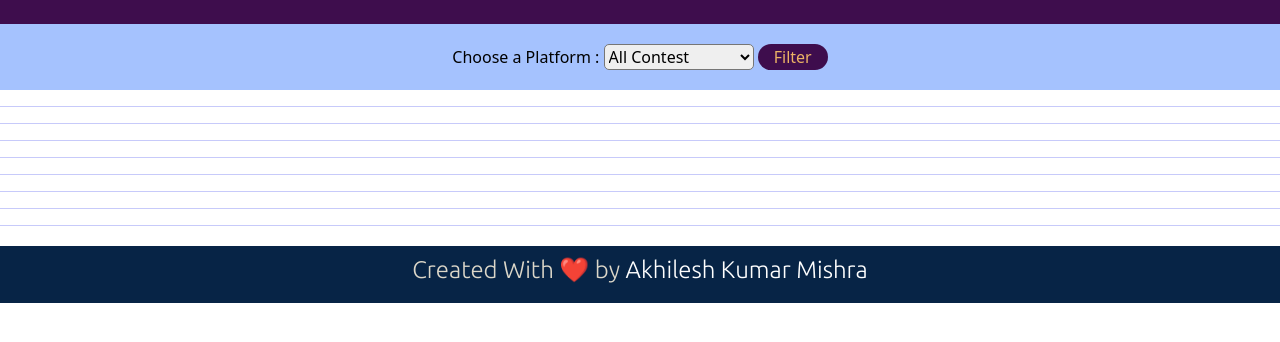
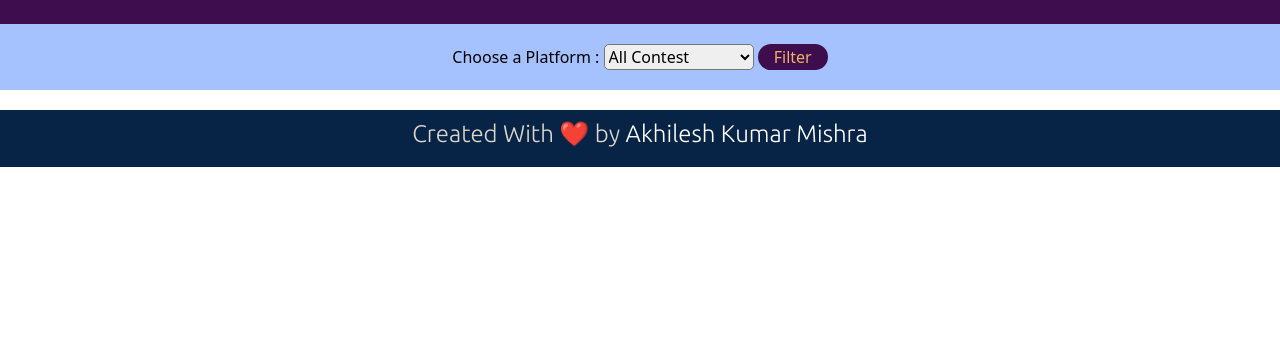
Before and after one commit to PCON-Hacktoberfest-2022/ClockSet-v1, a website with bundled scripts: page index.html in a window 1280 px wide. Shown: the part 76-418 px from the top of the page. Built offline with nearby package versions, Linux system fonts and the light colour scheme; no server answers; files whose address does not match are found by name; a web font is replaced by a local one.

Commit message:
ui: unnessary hr

```diff
--- a/index.html
+++ b/index.html
@@ -71,22 +71,13 @@
       <button id="btn">Filter</button>
     </div>
 
-    <hr />
     <div style="display: block" id="container-leetcode"></div>
-    <hr />
     <div style="display: block" id="container-codeforces"></div>
-    <hr />
     <div style="display: block" id="container-codechef"></div>
-    <hr />
     <div style="display: block" id="container-at_coder"></div>
-    <hr />
     <div style="display: block" id="container-kick_start"></div>
-    <hr />
     <div style="display: block" id="container-hacker_earth"></div>
-    <hr />
     <div style="display: block" id="container-hacker_rank"></div>
-    <hr />
-
     <!-- Footer -->
     <footer class="footer">
       <!-- <div>Made With ❤️ by Akhilesh Kumar Mishra for hacktoberfest</div> -->
```
